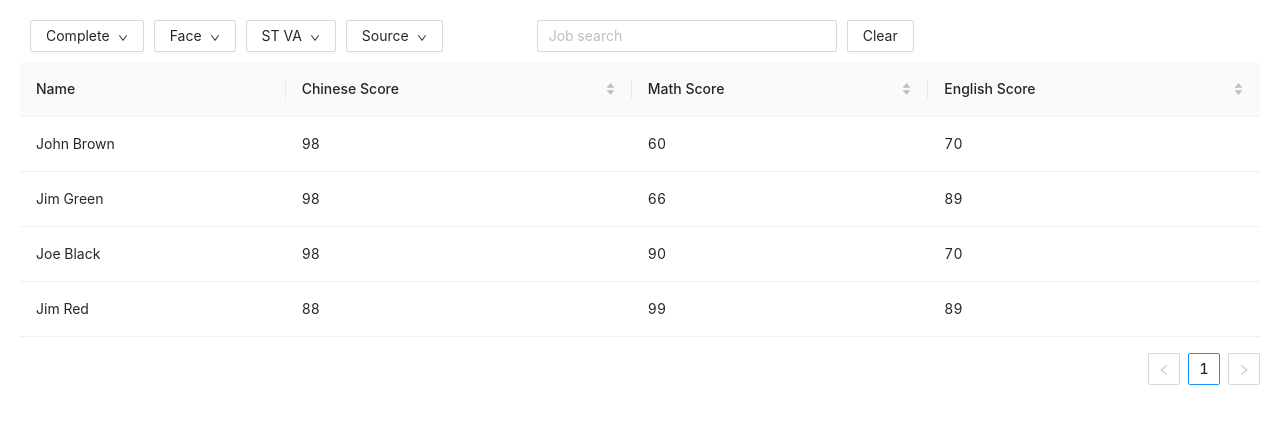
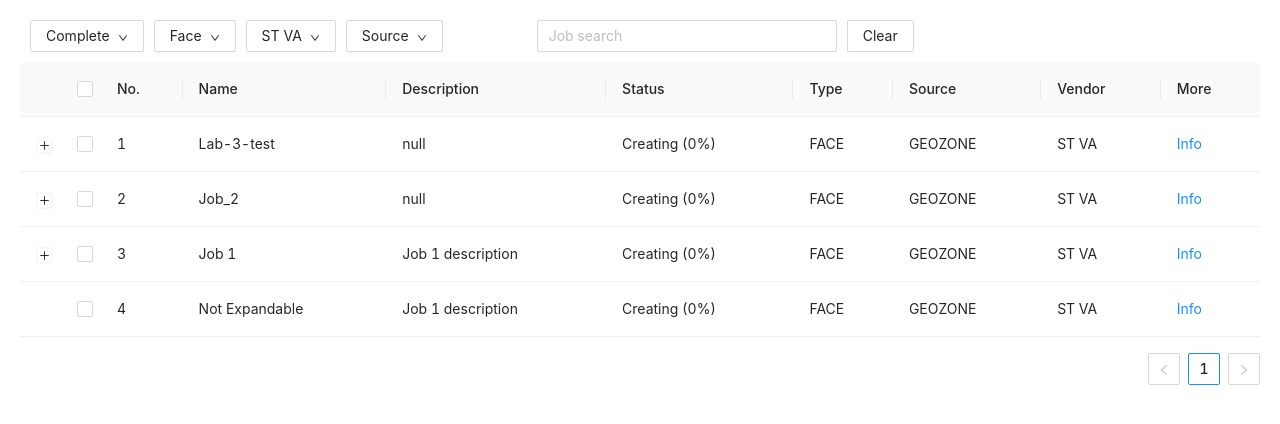
Before and after one commit to transybao1393/simple-api-call, a React (Create React App) app: page / in a window 1280 px wide. Shown: the top 424 px of the page. Built offline with nearby package versions, Linux system fonts and the light colour scheme.

Commit message:
remove redundant code

```diff
--- a/src/components/JobList/JobList.js
+++ b/src/components/JobList/JobList.js
@@ -1,79 +1,112 @@
 import React, { Component } from 'react';
 import PropTypes from 'prop-types';
 import {Table} from 'antd';
-import JobManagementContext from '../../contexts/JobManagementContext';
 
 class JobList extends Component {
-    static contextType = JobManagementContext;
+
+    // static contextType = JobManagementContext;
     onChange(pagination, filters, sorter, extra) {
         console.log('params', pagination, filters, sorter, extra);
     }
 
     render() {
-        console.log('context 333333...', this.context);
+
         const columns = [
             {
-                title: 'Name',
-                dataIndex: 'name',
+                title: 'No.',
+                dataIndex: 'no'
             },
             {
-                title: 'Chinese Score',
-                dataIndex: 'chinese',
-                sorter: {
-                compare: (a, b) => a.chinese - b.chinese,
-                multiple: 3,
-                },
+                title: 'Name',
+                dataIndex: 'name'
             },
             {
-                title: 'Math Score',
-                dataIndex: 'math',
-                sorter: {
-                compare: (a, b) => a.math - b.math,
-                multiple: 2,
-                },
+                title: 'Description',
+                dataIndex: 'description'
             },
             {
-                title: 'English Score',
-                dataIndex: 'english',
-                sorter: {
-                compare: (a, b) => a.english - b.english,
-                multiple: 1,
-                },
+                title: 'Status',
+                dataIndex: 'status'
+            },
+            {
+                title: 'Type',
+                dataIndex: 'type'
+            },
+            {
+                title: 'Source',
+                dataIndex: 'source'
+            },
+            {
+                title: 'Vendor',
+                dataIndex: 'vendor'
+            },
+            {
+                title: 'More',
+                dataIndex: 'more',
+                render: text => <a href="http://google.com">{text}</a>,
             },
         ];
 
         const data = [
             {
                 key: '1',
-                name: 'John Brown',
-                chinese: 98,
-                math: 60,
-                english: 70,
+                no: '1',
+                name: 'Lab-3-test',
+                description: 'null',
+                status: 'Creating (0%)',
+                type: 'FACE',
+                source: 'GEOZONE',
+                vendor: 'ST VA',
+                more: 'Info'
             },
             {
                 key: '2',
-                name: 'Jim Green',
-                chinese: 98,
-                math: 66,
-                english: 89,
+                no: '2',
+                name: 'Job_2',
+                description: 'null',
+                status: 'Creating (0%)',
+                type: 'FACE',
+                source: 'GEOZONE',
+                vendor: 'ST VA',
+                more: 'Info'
             },
             {
                 key: '3',
-                name: 'Joe Black',
-                chinese: 98,
-                math: 90,
-                english: 70,
+                no: '3',
+                name: 'Job 1',
+                description: 'Job 1 description',
+                status: 'Creating (0%)',
+                type: 'FACE',
+                source: 'GEOZONE',
+                vendor: 'ST VA',
+                more: 'Info'
             },
             {
                 key: '4',
-                name: 'Jim Red',
-                chinese: 88,
-                math: 99,
-                english: 89,
-            },
+                no: '4',
+                name: 'Not Expandable',
+                description: 'Job 1 description',
+                status: 'Creating (0%)',
+                type: 'FACE',
+                source: 'GEOZONE',
+                vendor: 'ST VA',
+                more: 'Info'
+            }
         ];
+
         return (
-            <Table columns={columns} dataSource={data} onChange={this.onChange()} />
+            <Table
+                columns={columns}
+                dataSource={data}
+                onChange={this.onChange()}
+                expandable={{
+                    expandedRowRender: record => <p style={{ margin: 0 }}>{record.description}</p>,
+                    rowExpandable: record => record.name !== 'Not Expandable',
+                }}
+                rowSelection={{
+                    type: 'checkbox'
+                }}
+            />
         );
     }
 }
--- a/src/components/SearchPanel/SearchPanel.js
+++ b/src/components/SearchPanel/SearchPanel.js
@@ -3,7 +3,6 @@ import PropTypes from 'prop-types';
 import DropdownButton from '../DropdownButton/DropdownButton';
 import SimpleInput from '../../components/SimpleInput/SimpleInput';
 import {Row, Col, Button} from 'antd';
-import JobManagementContext from '../../contexts/JobManagementContext';
 
 class SearchPanel extends Component {
 
@@ -17,13 +16,7 @@ class SearchPanel extends Component {
         }
     }
 
-    static contextType = JobManagementContext;
-    consumeState(newContext) {
-        this.context = Object.assign(this.context, newContext);
-    }
-
     render() {
-        console.log('context...', this.context.status);
         return (
             <div className="SearchPanel">
                 <Row>
```
